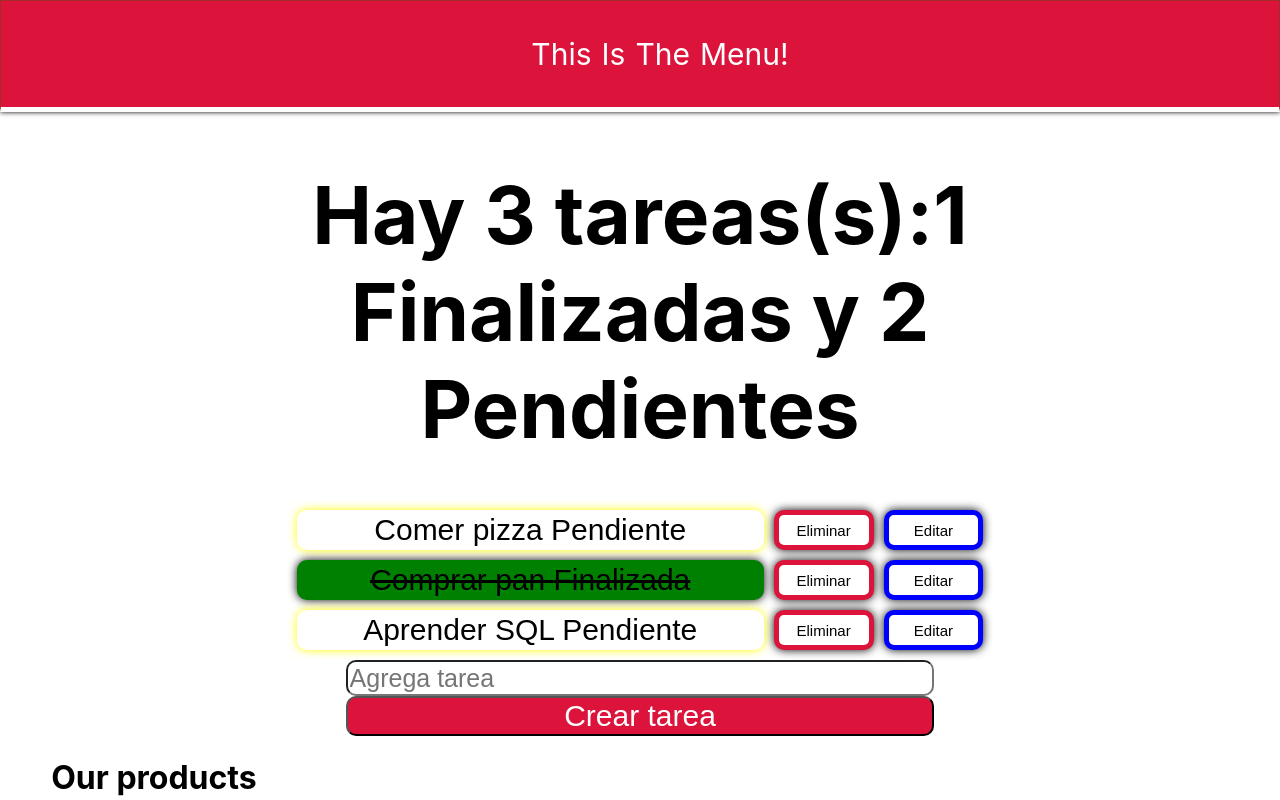
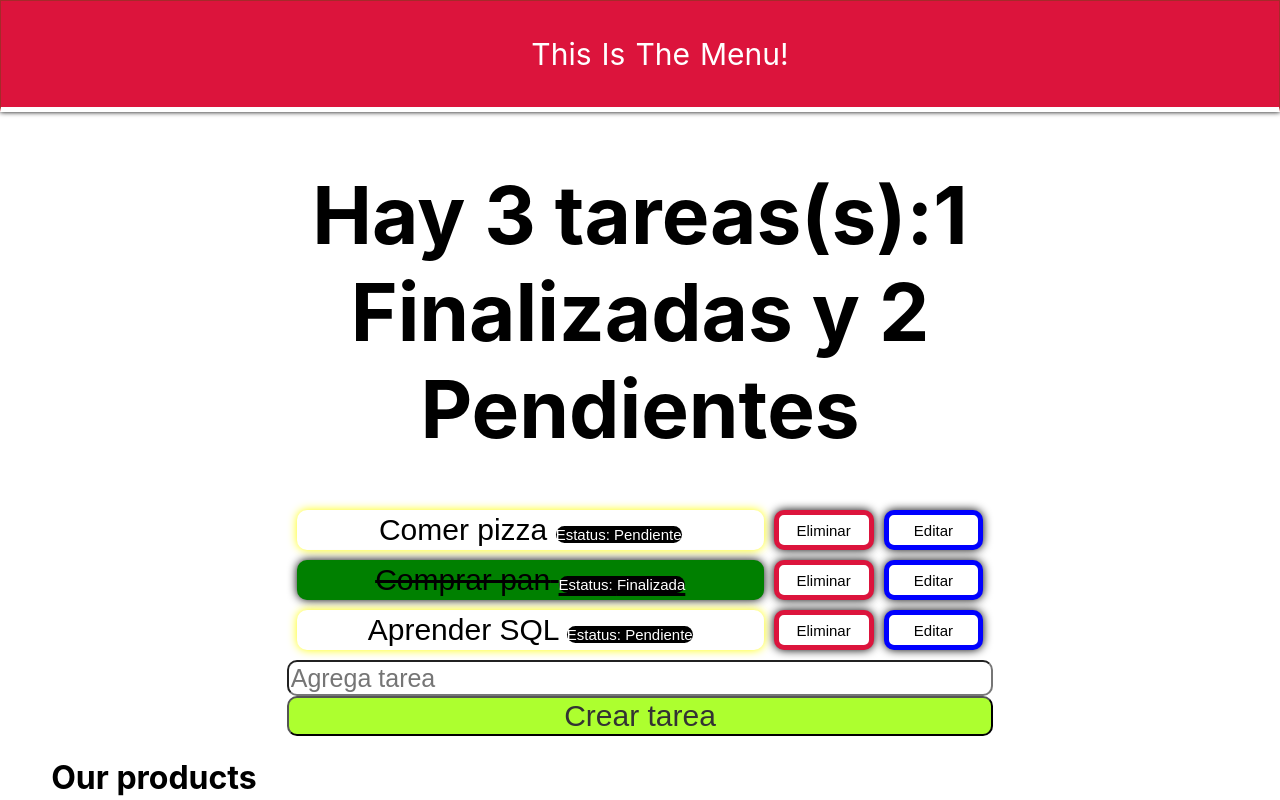
Before and after one commit to VictorAnizar/aprendiendo-react, a React (Create React App) app: page / in a window 1280 px wide. Shown: the top 800 px of the page. Built offline with nearby package versions, Linux system fonts and the light colour scheme.

Commit message:
creando popup

```diff
--- /dev/null
+++ b/src/EditTodo.css
@@ -0,0 +1,40 @@
+.modal-edit{
+    position:absolute;
+    top: 30%;
+    left: 25%;
+    background-color: white;
+    display: flex;
+    flex-direction: column;
+    border: 5px solid black;
+    box-shadow: 0px 0px 10px black;
+    padding: 10px;
+}
+
+.boton-cerrar{
+    text-align: center;
+    background-color: crimson;
+    width: 25% ;
+    color: white;
+    align-self: flex-end;
+    border-radius: 10px;
+    font-size: 25px;
+}
+
+.boton-confirmar{
+    text-align: center;
+    background-color: green;
+    width: 25% ;
+    color: white;
+    align-self: flex-end;
+    border-radius: 10px;
+    font-size: 25px;
+}
+.boton-cancelar{
+    text-align: center;
+    background-color: crimson;
+    width: 25% ;
+    color: white;
+    align-self: flex-end;
+    border-radius: 10px;
+    font-size: 25px;
+}
--- a/src/Form.css
+++ b/src/Form.css
@@ -5,7 +5,7 @@ form{
     /* align-items: center; */
     margin: 10px auto;
 
-    width: 50%;
+    width: 60%;
 }
 
 input{
@@ -15,8 +15,8 @@ input{
 
 }
 .button{
-    background-color: crimson;
-    color: white;
+    background-color: greenyellow;
+    color: #333;
     font-size: 30px;
     border-radius: 10px;
 }
--- a/src/Todo.css
+++ b/src/Todo.css
@@ -39,3 +39,10 @@
     flex-basis: 20%;
     border: 5px solid blue;
 }
+
+.estatus-tarea{
+    background-color: black;
+    color: white;
+    border-radius: 10px;
+    font-size: 15px;
+}
--- a/src/components/ContentMain.js
+++ b/src/components/ContentMain.js
@@ -2,7 +2,7 @@ import React from 'react';
 import Img1 from '../assets/img/img1.png'
 import Form from './Form';
 import TodoList from './TodoList';
-
+import EditTodo from './EditTodo';
 
 //Componente de una tarjeta simple
 const Card = () => {
@@ -65,9 +65,15 @@ class ContentMain extends React.Component {
 
     //metodo para crear tareas del componente
     createTareas(content) {
-        let ultimoIndex=this.state.tasks[this.state.tasks.length-1].id;
-        let nuevaTarea={
-            id:ultimoIndex+1,
+        let ultimoIndex ;
+        if (this.state.tasks.length===0) {
+            ultimoIndex = 0;
+        }
+        else{
+          ultimoIndex  = this.state.tasks[this.state.tasks.length - 1].id;
+        }
+        let nuevaTarea = {
+            id: ultimoIndex + 1,
             nombre: content,
             finalizada: false
         }
@@ -77,12 +83,12 @@ class ContentMain extends React.Component {
     }
 
 
-    eliminarTarea(idParameter){
+    eliminarTarea(idParameter) {
         const taskIndex = this.state.tasks.findIndex(
             (item) => item.id === idParameter
         );
         const tasksCopy = [...this.state.tasks];
-        tasksCopy.splice(0,taskIndex);
+        tasksCopy.splice( taskIndex,1);
         this.setState({ tasks: tasksCopy });
     }
 
@@ -98,13 +104,29 @@ class ContentMain extends React.Component {
         this.setState({ tasks: tasksCopy });
     }
 
+
+    editarTarea(idParameter){
+
+    }
+
     render() {
         return (
             //container principal
             <div className="content">
 
-                <TodoList className="content" tasks={this.state.tasks} realizarTarea={(id)=>this.realizarTarea(id)} />
-                <Form className="content" tasks={this.state.tasks} onSubmit={(val) => this.createTareas(val)} />
+                <TodoList
+                    className="content"
+                    tasks={this.state.tasks}
+                    realizarTarea={(id) => this.realizarTarea(id)}
+                    eliminarTarea={(id) => this.eliminarTarea(id)}
+                    editarTarea={(id)=>this.editarTarea(id)}
+                />
+
+                <Form
+                    className="content"
+                    tasks={this.state.tasks}
+                    onSubmit={(val) => this.createTareas(val)}
+                />
                 <ListCards />
             </div>
         );
--- /dev/null
+++ b/src/components/EditTodo.js
@@ -0,0 +1,42 @@
+import React from "react";
+import '../EditTodo.css'
+import '../Todo.css'
+
+class EditTodo extends React.Component {
+
+    render() {
+        return (
+            <div className="modal-edit">
+                <button className="acciones boton-cerrar">Cerrar</button>
+                <h2>Editar tarea: {this.props.task.nombre}</h2>
+
+                <form>
+
+                    <input placeholder="Editar tarea" />
+                </form>
+                <div className="actions-edit">
+
+                    <button
+
+                        className="acciones boton-confirmar">Confirmar</button>
+                    <button
+                        className="acciones boton-cancelar"
+                        onClick={(e) => {
+                            e.preventDefault();
+                            //Se actualiza la tarea
+                        }}
+
+                        onClick={(e) => {
+                            e.preventDefault();
+                            //Se destruye este componente (Modal edit)
+                            this.props.handleClick()
+                        }}
+                    >Cancelar</button>
+
+                </div>
+            </div>
+        );
+    }
+}
+
+export default EditTodo;
--- a/src/components/Form.js
+++ b/src/components/Form.js
@@ -16,12 +16,7 @@ class Form extends React.Component {
                     className="input"
                     placeholder="Agrega tarea" />
                 <button className="button" onClick={(e) => {
-                    // Tareas que llegan por parametros
-                    this.props.tasks.map((task) => {
-                        console.log(task);
-                    })
-                    console.log("-----");
-                    //Fin tareas por parametros
+
                     e.preventDefault();
                     if (this.state.textField) {
                         this.props.onSubmit(this.state.textField)
--- a/src/components/Todo.js
+++ b/src/components/Todo.js
@@ -1,8 +1,18 @@
 import React from "react";
 import '../Todo.css'
+import EditTodo from "./EditTodo";
 
 
 class Todo extends React.Component {
+    state = {
+        clicked: false
+    }
+
+    handleClick() {
+        this.setState((prev)=>({
+            clicked: !prev.clicked
+        }));
+    }
 
     render() {
         return (
@@ -17,11 +27,28 @@ class Todo extends React.Component {
                     className={`acciones ${this.props.task.finalizada ? 'done' : 'notDone'}`}
                 >
                     {/* {this.state.done.toString()} */}
-                    {this.props.task.nombre}  <span className="estatus-tarea">{this.props.task.finalizada ? "Finalizada" : "Pendiente"}</span>
+                    {this.props.task.nombre}  <span className="estatus-tarea">Estatus: {this.props.task.finalizada ? "Finalizada" : "Pendiente"}</span>
                 </button>
-                <button className="acciones boton-eliminar">Eliminar</button>
-                <button className="acciones boton-editar">Editar</button>
+                <button
+                    onClick={(e) => {
+                        e.preventDefault();
+                        this.props.eliminarTarea(this.props.task.id)
+                    }}
+                    className="acciones boton-eliminar">Eliminar</button>
+
+                <button
+                    onClick={(e) => {
+                        e.preventDefault();
+                        //Aqui se llama al componente de edicion de tarea
+                        this.handleClick()
+                    }}
+                    className="acciones boton-editar">Editar</button>
+                {this.state.clicked ? <EditTodo
+                task={this.props.task }
+                handleClick={this.handleClick }/> : null}
+
             </div>
+
         );
     }
 }
--- a/src/components/TodoList.js
+++ b/src/components/TodoList.js
@@ -8,21 +8,26 @@ import '../TodoList.css'
 
 class TodoList extends React.Component {
 
-    render(){
+    render() {
 
 
         return (
 
             <div className="list-wrapper">
                 <h1>Hay {this.props.tasks.length} tareas(s):
-                {
-                this.props.tasks.filter((task) => task.finalizada===true).length
-                } Finalizadas y {
-                this.props.tasks.filter((task) => task.finalizada===false).length
-                }  Pendientes  </h1>
+                    {
+                        this.props.tasks.filter((task) => task.finalizada === true).length
+                    } Finalizadas y {
+                        this.props.tasks.filter((task) => task.finalizada === false).length
+                    }  Pendientes  </h1>
 
                 {this.props.tasks.map((task) => (
-                    <Todo task={task} realizarTarea={this.props.realizarTarea}/>
+                    <Todo
+                        task={task}
+                        realizarTarea={this.props.realizarTarea}
+                        eliminarTarea={this.props.eliminarTarea}
+                        editarTarea={this.props.editarTarea}
+                    />
                 ))}
 
             </div>
```
